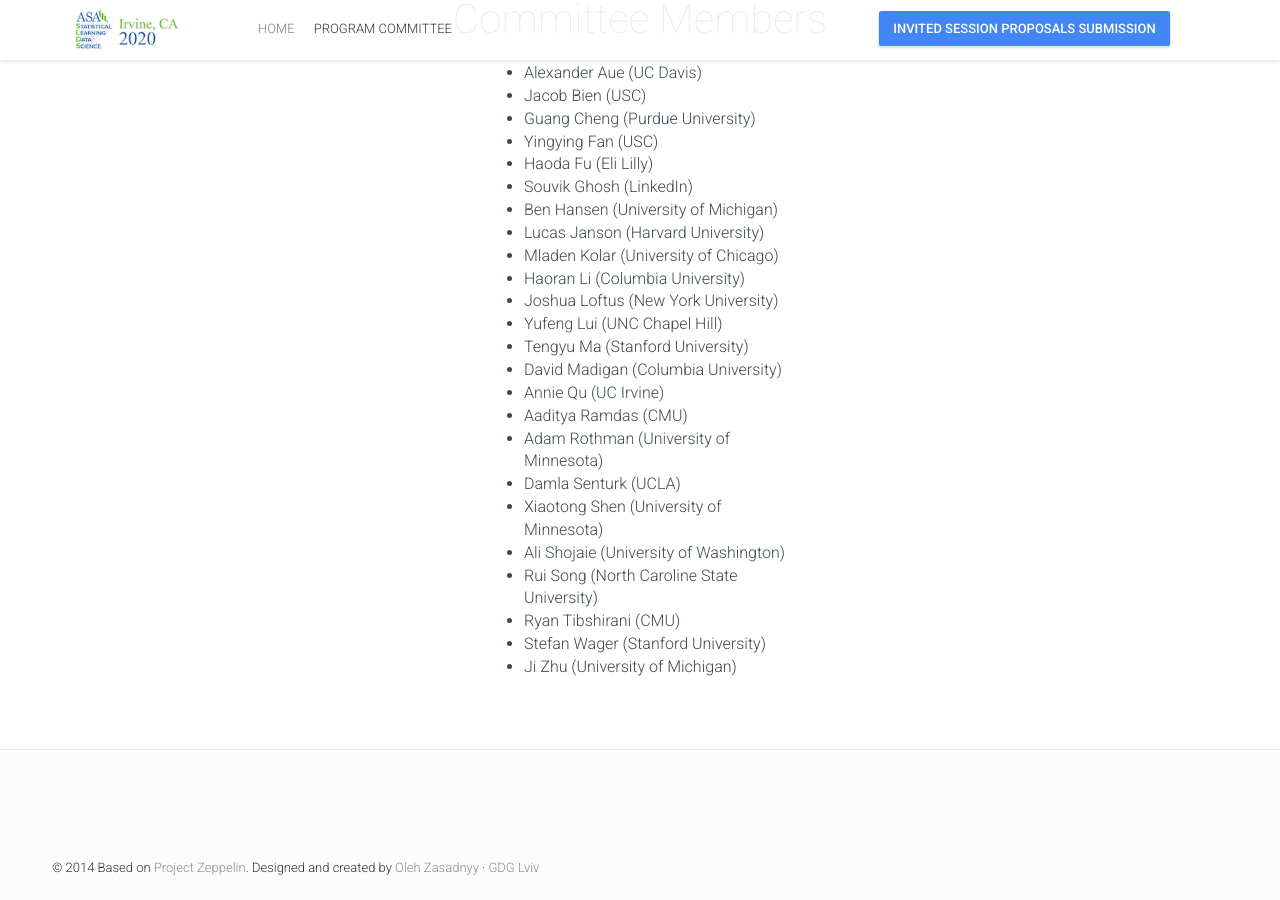
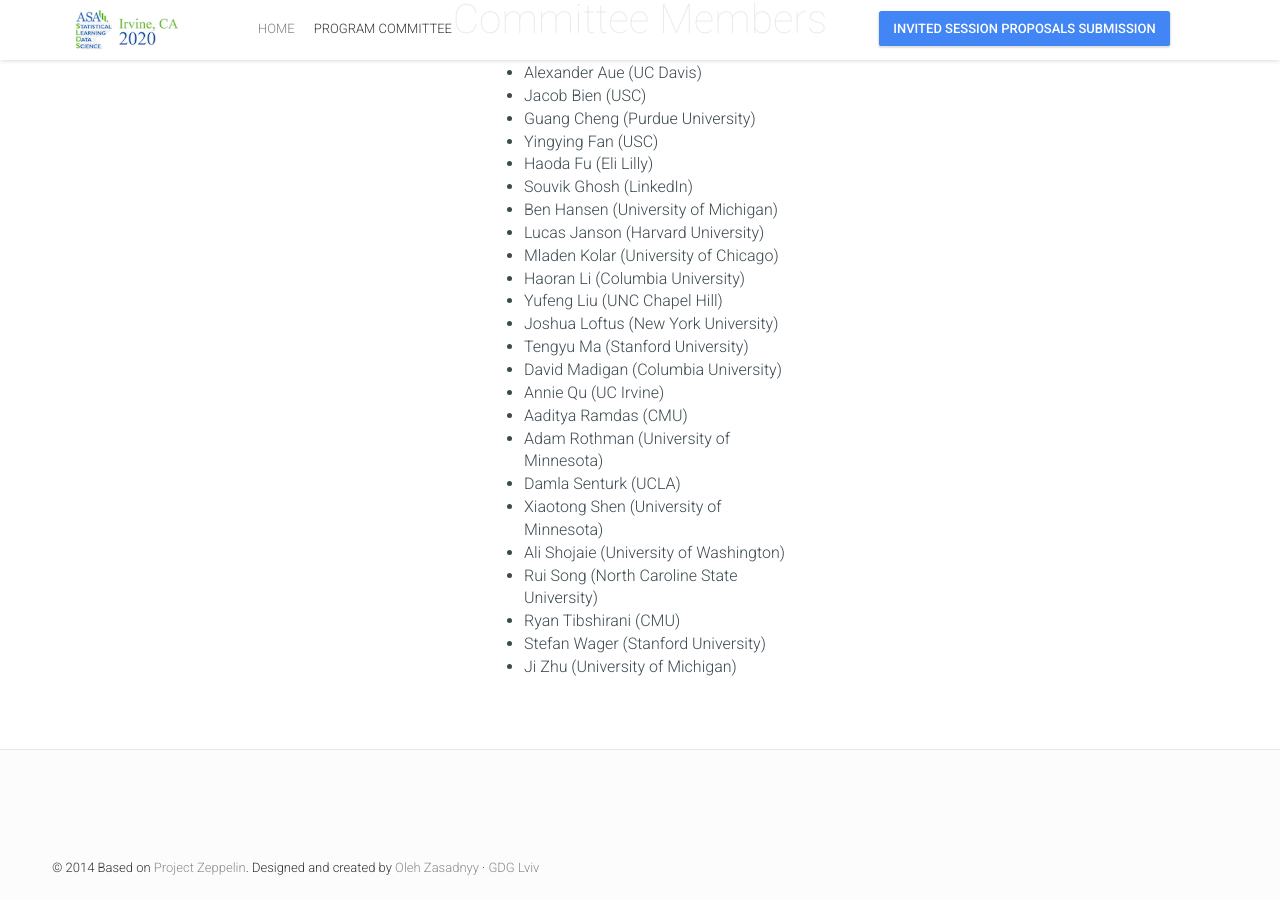
Before and after one commit to ASASLDS/SLDS2020, a Jekyll site: the page built from team.html, in a window 1280 px wide and 900 px high, scrolled down 1287 px. Built offline with Jekyll 4.4.1, drawn with Linux system fonts in a browser that asks for light colours; nearby versions of some CDN libraries; comment, search, counter and statistics services are not loaded.

Commit message:
Yufeng Lui -> Yifeng Liu

```diff
--- a/_data/team.yml
+++ b/_data/team.yml
@@ -141,7 +141,7 @@
 -
   id: 15
   name: "Yufeng"
-  surname: "Lui"
+  surname: "Liu"
   title: "Scientific Committee Member"
   subTeam: true
   url: "http://yfliu.web.unc.edu/"
```
